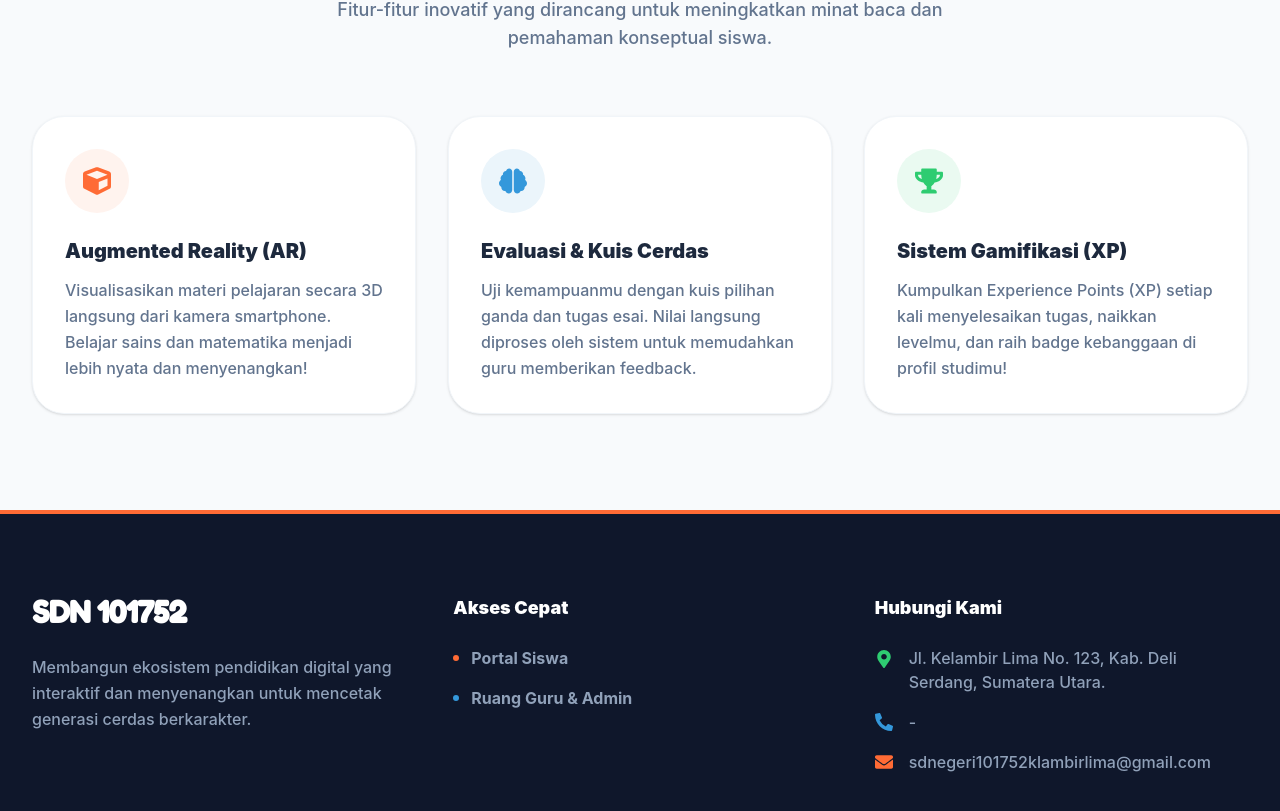
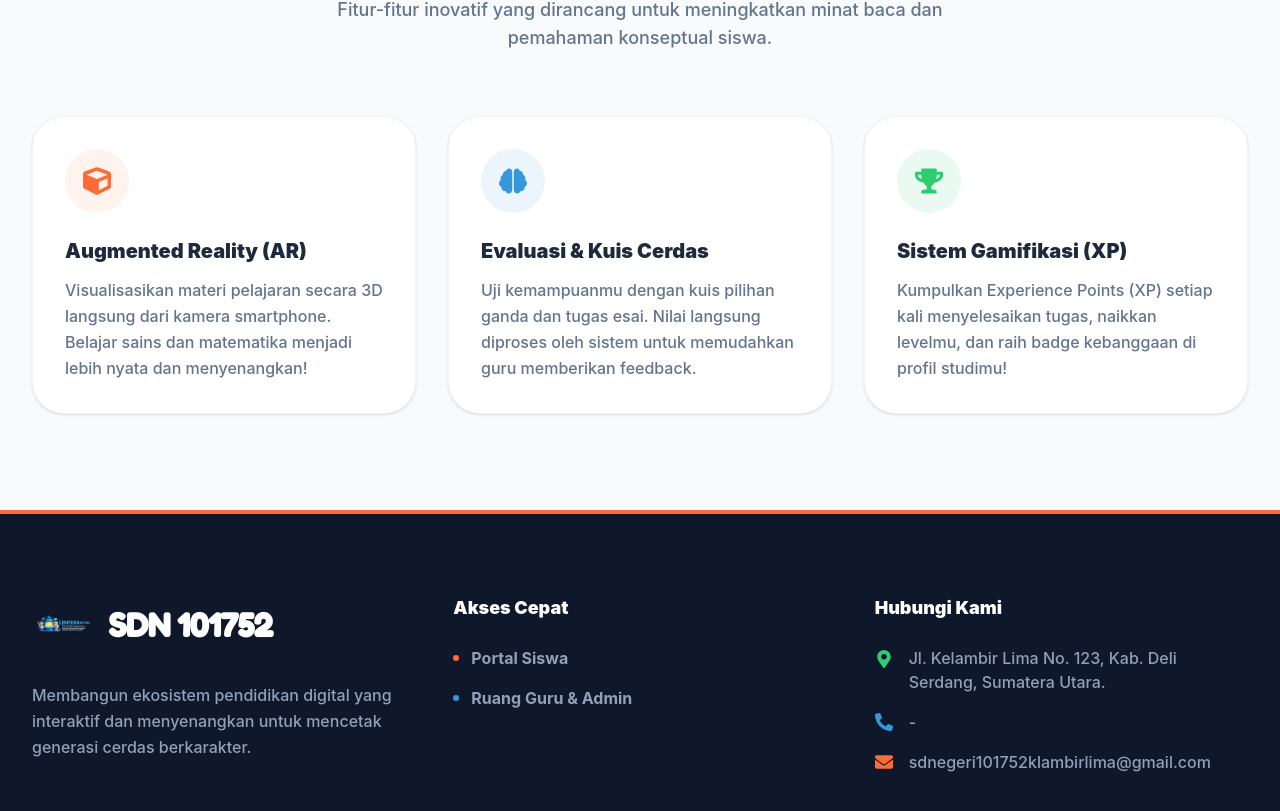
Before and after one commit to RiyanWardhana22/LMS_SDN101752, a React (Vite) app in the folder literasi-frontend/: page / in a window 1280 px wide. Shown: the part 1957-2768 px from the top of the page. Built offline with nearby package versions, Linux system fonts and the light colour scheme; no server answers.

Commit message:
ADD: Logo Lentera

```diff
--- a/literasi-frontend/src/pages/LandingPage.jsx
+++ b/literasi-frontend/src/pages/LandingPage.jsx
@@ -47,6 +47,7 @@ export default function LandingPage() {
   const heroSlides = [
     "/images/bgsklh.jpg",
     "/images/kelas.jpg",
+    "/images/loginLentera.jpg",
     "/images/ar.jpg",
   ];
 
@@ -95,6 +96,11 @@ export default function LandingPage() {
       >
         <div className="max-w-7xl mx-auto px-6 lg:px-8 flex justify-between items-center">
           <div className="flex items-center gap-3">
+            <img
+              src="/images/loginLentera-removebg-preview.png"
+              alt=""
+              className="w-12 h-12"
+            />
             <span
               className={`text-2xl font-black tracking-tight ${isScrolled ? "text-slate-800" : "text-white"}`}
               style={{ fontFamily: "'Fredoka One', sans-serif" }}
@@ -373,8 +379,13 @@ export default function LandingPage() {
           <div className="grid grid-cols-1 md:grid-cols-3 gap-12 border-b border-slate-800 pb-16 mb-8">
             <div className="col-span-1 md:col-span-1">
               <div className="flex items-center gap-3 mb-6">
+                <img
+                  src="/images/loginLentera-removebg-preview.png"
+                  alt="Logo SDN 101752"
+                  className="w-12 h-12 sm:w-14 sm:h-14 md:w-16 md:h-16 object-contain flex-shrink-0 drop-shadow-sm"
+                />
                 <span
-                  className="text-3xl font-black tracking-tight text-white"
+                  className="text-2xl sm:text-3xl md:text-[2rem] font-black tracking-tight text-white leading-none"
                   style={{ fontFamily: "'Fredoka One', sans-serif" }}
                 >
                   SDN 101752
@@ -462,7 +473,7 @@ export default function LandingPage() {
             </h3>
             <p className="text-slate-400 font-medium text-sm md:text-base max-w-4xl leading-relaxed">
               HIBAH DPPM – Direktorat Penelitian dan Pengabdian Kepada
-              Masyarakat Anggaran Tahun 2025 Bekerja Sama Dengan Lembaga
+              Masyarakat Anggaran Tahun 2026 Bekerja Sama Dengan Lembaga
               Pengabdian Kepada Masyarakat Universitas Negeri Medan
             </p>
           </div>
```
Also changed, not shown: literasi-frontend/public/images/loginLentera-removebg-preview.png (added), literasi-frontend/public/images/loginLentera.jpg (added).
